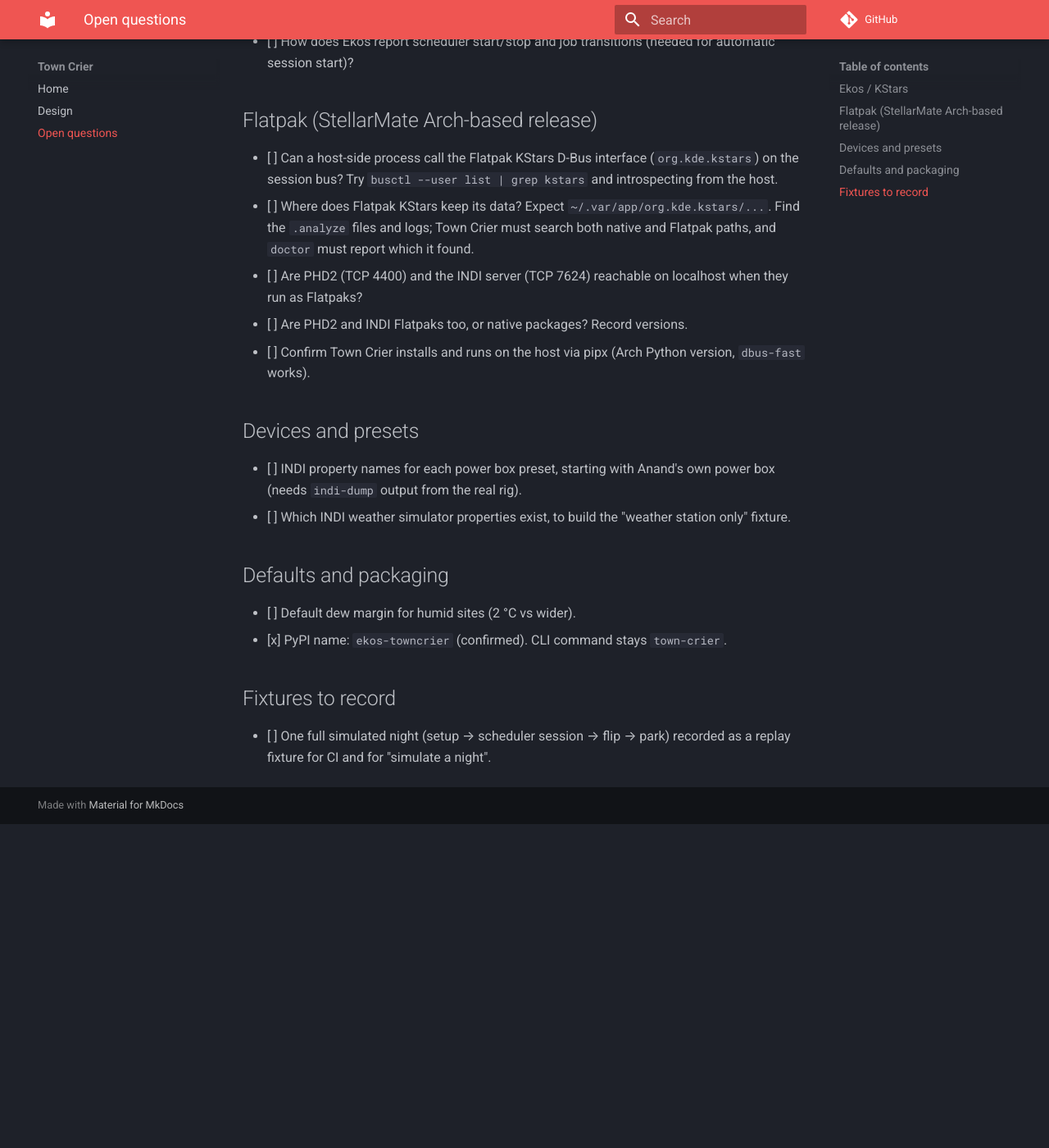
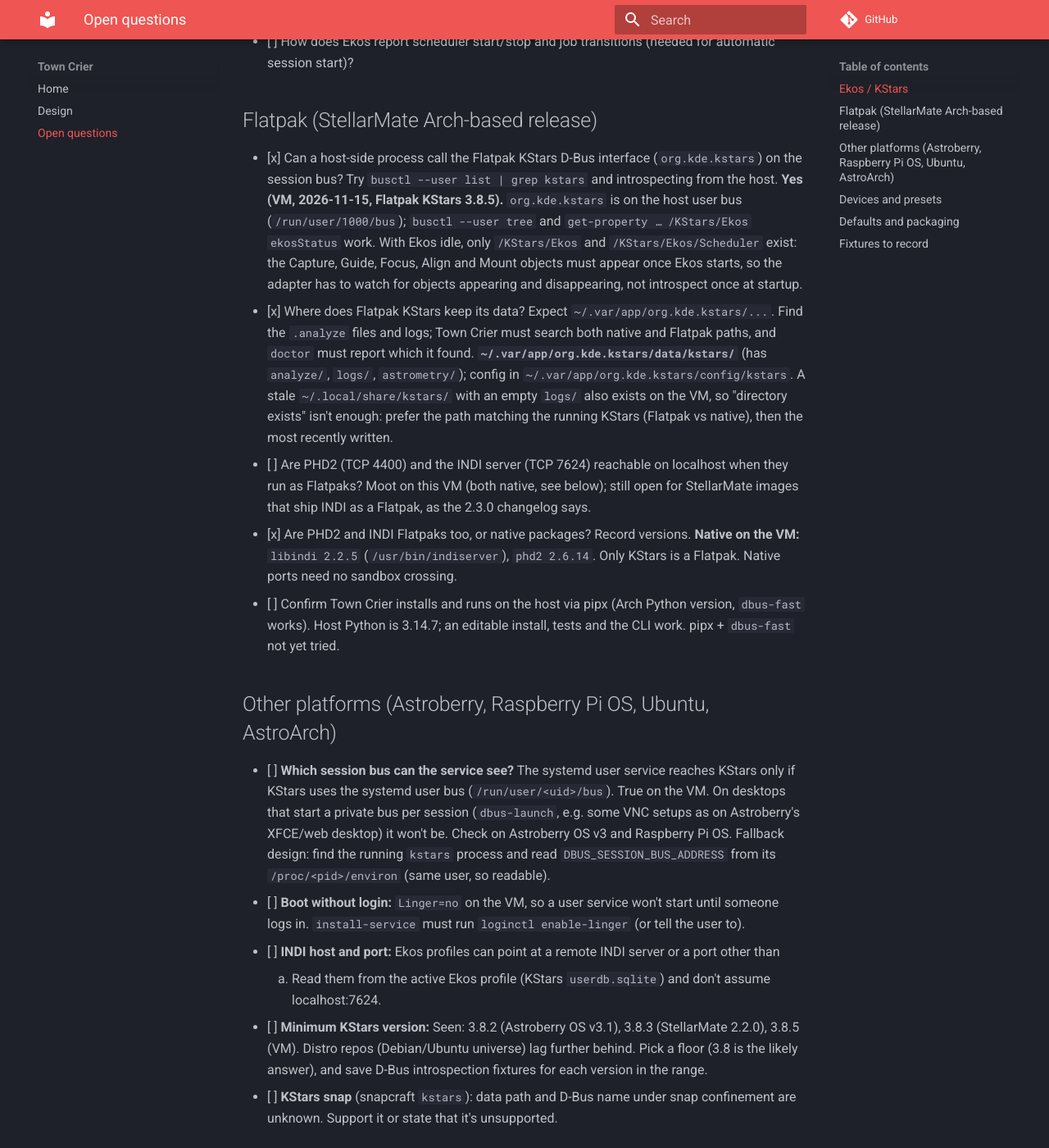
Before and after one commit to anandvn/ekos-notifier, an MkDocs documentation site: the page built from docs/open-questions.md, in a window 1280 px wide and 1400 px high, scrolled down 495 px. Shown: the whole window at 82% size. Built offline with MkDocs 1.6.1 and Material for MkDocs 9.7.7, drawn with Linux system fonts in a browser that asks for light colours; comment, search, counter and statistics services are not loaded; before the commit the page ends 1500 px from its top, so only the background shows below that.

Commit message:
Record Flatpak findings from the dev VM; add platform matrix to design
Co-Authored-By: Claude Opus 5.5 <noreply@anthropic.com>

```diff
--- a/docs/open-questions.md
+++ b/docs/open-questions.md
@@ -14,14 +14,47 @@ and `CLAUDE.md` if a decision changes.
 
 ## Flatpak (StellarMate Arch-based release)
 
-- [ ] Can a host-side process call the Flatpak KStars D-Bus interface (`org.kde.kstars`) on the
+- [x] Can a host-side process call the Flatpak KStars D-Bus interface (`org.kde.kstars`) on the
       session bus? Try `busctl --user list | grep kstars` and introspecting from the host.
-- [ ] Where does Flatpak KStars keep its data? Expect `~/.var/app/org.kde.kstars/...`. Find the
+      **Yes (VM, 2026-11-15, Flatpak KStars 3.8.5).** `org.kde.kstars` is on the host user bus
+      (`/run/user/1000/bus`); `busctl --user tree` and `get-property … /KStars/Ekos ekosStatus` work.
+      With Ekos idle, only `/KStars/Ekos` and `/KStars/Ekos/Scheduler` exist: the Capture, Guide,
+      Focus, Align and Mount objects must appear once Ekos starts, so the adapter has to watch for
+      objects appearing and disappearing, not introspect once at startup.
+- [x] Where does Flatpak KStars keep its data? Expect `~/.var/app/org.kde.kstars/...`. Find the
       `.analyze` files and logs; Town Crier must search both native and Flatpak paths, and
       `doctor` must report which it found.
+      **`~/.var/app/org.kde.kstars/data/kstars/`** (has `analyze/`, `logs/`, `astrometry/`);
+      config in `~/.var/app/org.kde.kstars/config/kstars`. A stale `~/.local/share/kstars/` with
+      an empty `logs/` also exists on the VM, so "directory exists" isn't enough: prefer the path
+      matching the running KStars (Flatpak vs native), then the most recently written.
 - [ ] Are PHD2 (TCP 4400) and the INDI server (TCP 7624) reachable on localhost when they run as Flatpaks?
-- [ ] Are PHD2 and INDI Flatpaks too, or native packages? Record versions.
+      Moot on this VM (both native, see below); still open for StellarMate images that ship INDI
+      as a Flatpak, as the 2.3.0 changelog says.
+- [x] Are PHD2 and INDI Flatpaks too, or native packages? Record versions.
+      **Native on the VM:** `libindi 2.2.5` (`/usr/bin/indiserver`), `phd2 2.6.14`. Only KStars is
+      a Flatpak. Native ports need no sandbox crossing.
 - [ ] Confirm Town Crier installs and runs on the host via pipx (Arch Python version, `dbus-fast` works).
+      Host Python is 3.14.7; an editable install, tests and the CLI work. pipx + `dbus-fast` not yet tried.
+
+## Other platforms (Astroberry, Raspberry Pi OS, Ubuntu, AstroArch)
+
+- [ ] **Which session bus can the service see?** The systemd user service reaches KStars only if
+      KStars uses the systemd user bus (`/run/user/<uid>/bus`). True on the VM. On desktops that
+      start a private bus per session (`dbus-launch`, e.g. some VNC setups as on Astroberry's
+      XFCE/web desktop) it won't be. Check on Astroberry OS v3 and Raspberry Pi OS. Fallback
+      design: find the running `kstars` process and read `DBUS_SESSION_BUS_ADDRESS` from its
+      `/proc/<pid>/environ` (same user, so readable).
+- [ ] **Boot without login:** `Linger=no` on the VM, so a user service won't start until someone
+      logs in. `install-service` must run `loginctl enable-linger` (or tell the user to).
+- [ ] **INDI host and port:** Ekos profiles can point at a remote INDI server or a port other than
+      7624. Read them from the active Ekos profile (KStars `userdb.sqlite`) and don't assume
+      localhost:7624.
+- [ ] **Minimum KStars version:** Seen: 3.8.2 (Astroberry OS v3.1), 3.8.3 (StellarMate 2.2.0),
+      3.8.5 (VM). Distro repos (Debian/Ubuntu universe) lag further behind. Pick a floor (3.8 is
+      the likely answer), and save D-Bus introspection fixtures for each version in the range.
+- [ ] **KStars snap** (snapcraft `kstars`): data path and D-Bus name under snap confinement are
+      unknown. Support it or state that it's unsupported.
 
 ## Devices and presets
 
```
Also changed, not shown: CHANGELOG.md (+3 -0 lines), docs/design.md (+15 -0 lines).
